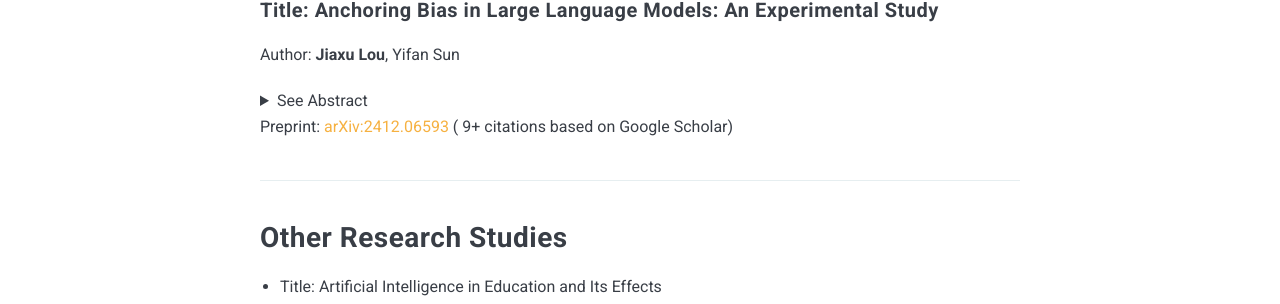
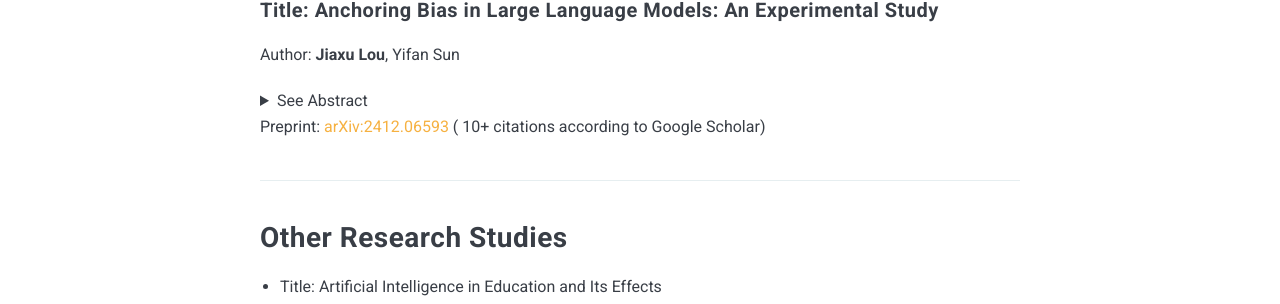
Before and after one commit to JiaxuLou/JiaxuLou.github.io, a Jekyll site: the page built from _pages/publications.md, in a window 1280 px wide. Shown: the part 1179-1483 px from the top of the page. Built offline with Jekyll 4.4.1, drawn with Linux system fonts in a browser that asks for light colours; nearby versions of some CDN libraries.

Commit message:
Update publications.md

```diff
--- a/_pages/publications.md
+++ b/_pages/publications.md
@@ -19,7 +19,7 @@ During my high school study, I conducted in-depth investigation and research on
    </pre>
    </details>
 
-   Preprint: [arXiv:2412.06593](https://arxiv.org/abs/2412.06593 "Anchoring Bias in Large Language Models: An Experimental Study") ( 9+ citations based on Google Scholar)
+   Preprint: [arXiv:2412.06593](https://arxiv.org/abs/2412.06593 "Anchoring Bias in Large Language Models: An Experimental Study") ( 10+ citations according to Google Scholar)
 
 ***
 
```
